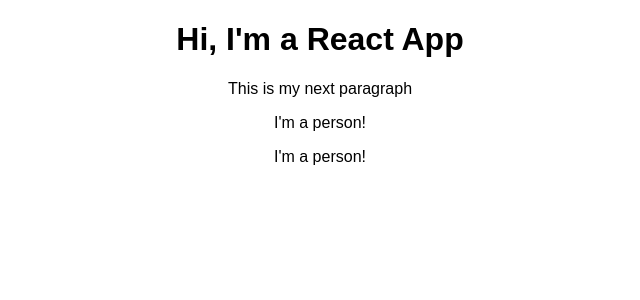
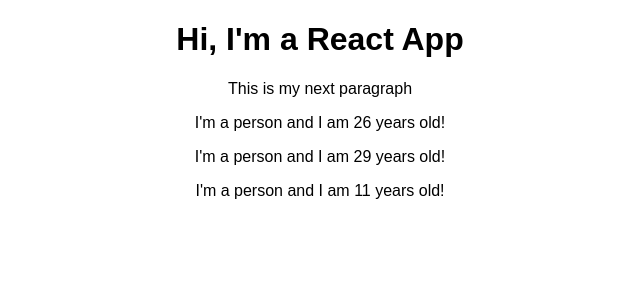
Before and after one commit to barksanto/react-complete-guide, a React (Create React App) app: page / in a window 1280 px wide. Shown: the top 300 px of the page, without its empty margins (320-960 px from the left). Built offline with nearby package versions, Linux system fonts and the light colour scheme.

Commit message:
added dynamic bevhavior to Person comonent in jsx

```diff
--- a/src/App.js
+++ b/src/App.js
@@ -14,6 +14,8 @@
         <p>This is my next paragraph</p>
         <Person />
         <Person />
+        <Person />
+
       </div>
     );
     // h1 is interpreted as text - this is the same as above, just much more cumbersome
--- a/src/Person/Person.js
+++ b/src/Person/Person.js
@@ -2,7 +2,7 @@
 
 // this is the preferred way to write functions.
 const person = () => {
-  return <p>I'm a person!</p>
+  return <p>I'm a person and I am {Math.floor(Math.random() * 30)} years old!</p>
 }
 
 export default person; // exporting the fn DONT FORGET
```
